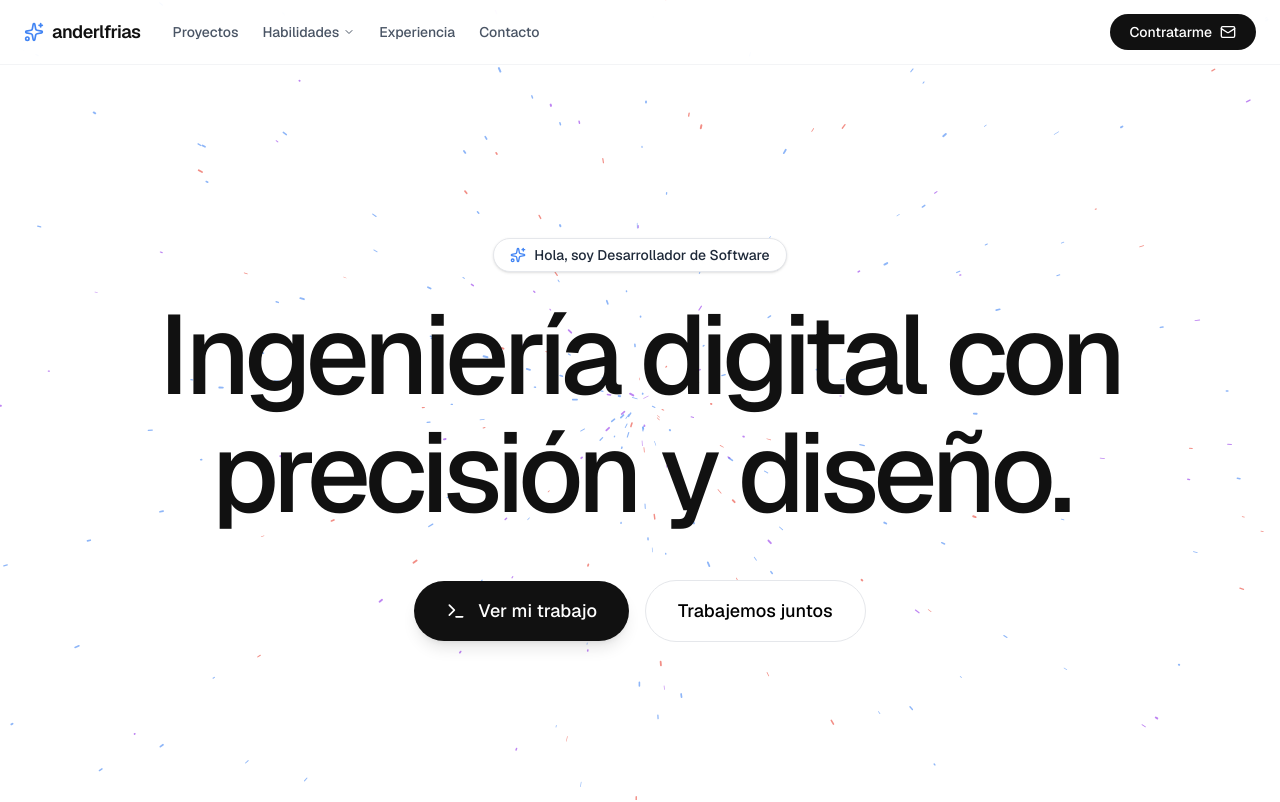
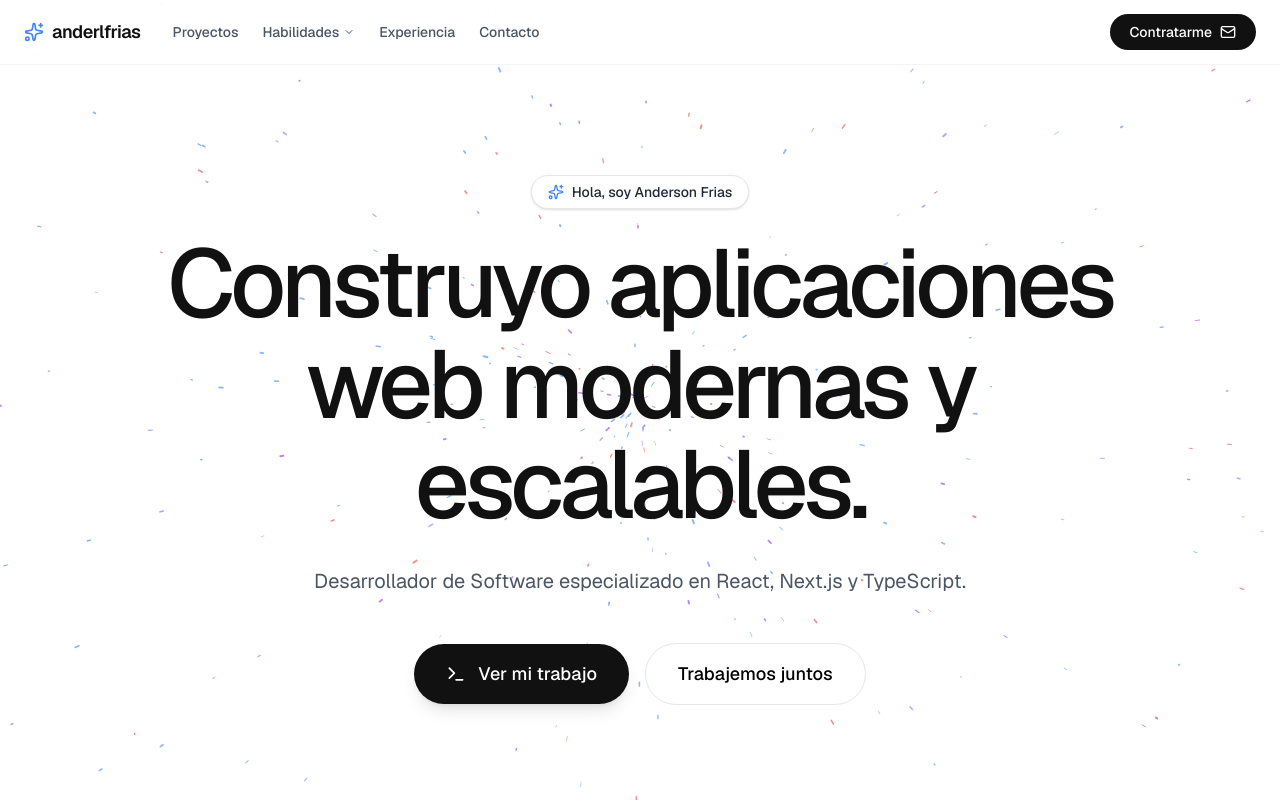
Before and after one commit to anderlfrias/portfolio, a Next.js app: page / in a window 1280 px wide. Shown: the top 802 px of the page. Built offline with nearby package versions, Linux system fonts and the light colour scheme.

Commit message:
Se modifico un poco el contendio del hero

```diff
--- a/app/page.tsx
+++ b/app/page.tsx
@@ -162,13 +162,17 @@ export default function App() {
           <div className="relative z-10 text-center max-w-5xl mx-auto flex flex-col items-center">
             <div className="flex items-center gap-2 mb-6 px-4 py-1.5 rounded-full border border-gray-200 bg-white shadow-sm text-sm font-medium text-gray-800">
               <Sparkles className="w-4 h-4 text-[#4285F4]" />
-              Hola, soy Desarrollador de Software
+              Hola, soy Anderson Frias
             </div>
 
-            <h1 className="text-6xl md:text-[5.5rem] lg:text-[7rem] font-medium tracking-tighter leading-[1.05] mb-8 text-[#111]">
-              Ingeniería digital con
-              <br className="hidden md:block" /> precisión y diseño.
+            <h1 className="text-6xl md:text-[5.5rem] lg:text-[6rem] font-medium tracking-tighter leading-[1.05] mb-8 text-[#111]">
+              Construyo aplicaciones web modernas y escalables.
+              {/* <br className="hidden md:block" />  */}
             </h1>
+
+            <p className="max-w-2xl text-lg md:text-xl text-gray-600 mb-8">
+              Desarrollador de Software especializado en React, Next.js y TypeScript.
+            </p>
 
             <div className="flex flex-col sm:flex-row gap-4 justify-center items-center mt-4">
               <a href="#proyectos" className="bg-[#111] text-white px-8 py-4 rounded-full text-lg font-medium hover:bg-black transition-all shadow-lg flex items-center gap-3">
@@ -188,7 +192,7 @@ export default function App() {
             <div className="flex flex-wrap justify-center md:justify-start gap-4 mb-16">
               {[<Layout key="layout"/>, <Terminal key="terminal"/>, <Database key="database"/>, <Code2 key="code2"/>, <Github key="github"/>, <Sparkles key="sparkles"/>, <LayersIcon key="layers"/>].map((icon, i) => (
                 <div key={i} className="w-16 h-16 rounded-full border border-gray-200 flex items-center justify-center text-gray-600 hover:border-[#4285F4] hover:text-[#4285F4] transition-colors cursor-pointer bg-white shadow-sm hover:shadow-md transform hover:-translate-y-1 duration-200">
-                  {React.cloneElement(icon as React.ReactElement<any>, { className: 'w-6 h-6' })}
+                  {React.cloneElement(icon as React.ReactElement<React.SVGProps<SVGSVGElement>>, { className: 'w-6 h-6' })}
                 </div>
               ))}
             </div>
@@ -226,7 +230,7 @@ export default function App() {
                   </div>
                 </div>
                 <div className="p-6 font-mono text-sm overflow-x-auto text-gray-700 leading-loose">
-                  <span className="text-purple-600">import</span> {'{'} Calidad, Rendimiento {'}'} <span className="text-purple-600">from</span> <span className="text-green-600">'@best-practices/core'</span>;<br/><br/>
+                  <span className="text-purple-600">import</span> {'{'} Calidad, Rendimiento {'}'} <span className="text-purple-600">from</span> <span className="text-green-600">&apos;@best-practices/core&apos;</span>;<br/><br/>
                   <span className="text-purple-600">export default function</span> <span className="text-blue-600">EntregarProyecto</span>() {'{'}<br/>
                   &nbsp;&nbsp;<span className="text-purple-600">return</span> (<br/>
                   &nbsp;&nbsp;&nbsp;&nbsp;&lt;<span className="text-red-500">Producto</span> <span className="text-orange-500">escalable</span>=<span className="text-blue-600">{'{'}true{'}'}</span>&gt;<br/>
```
